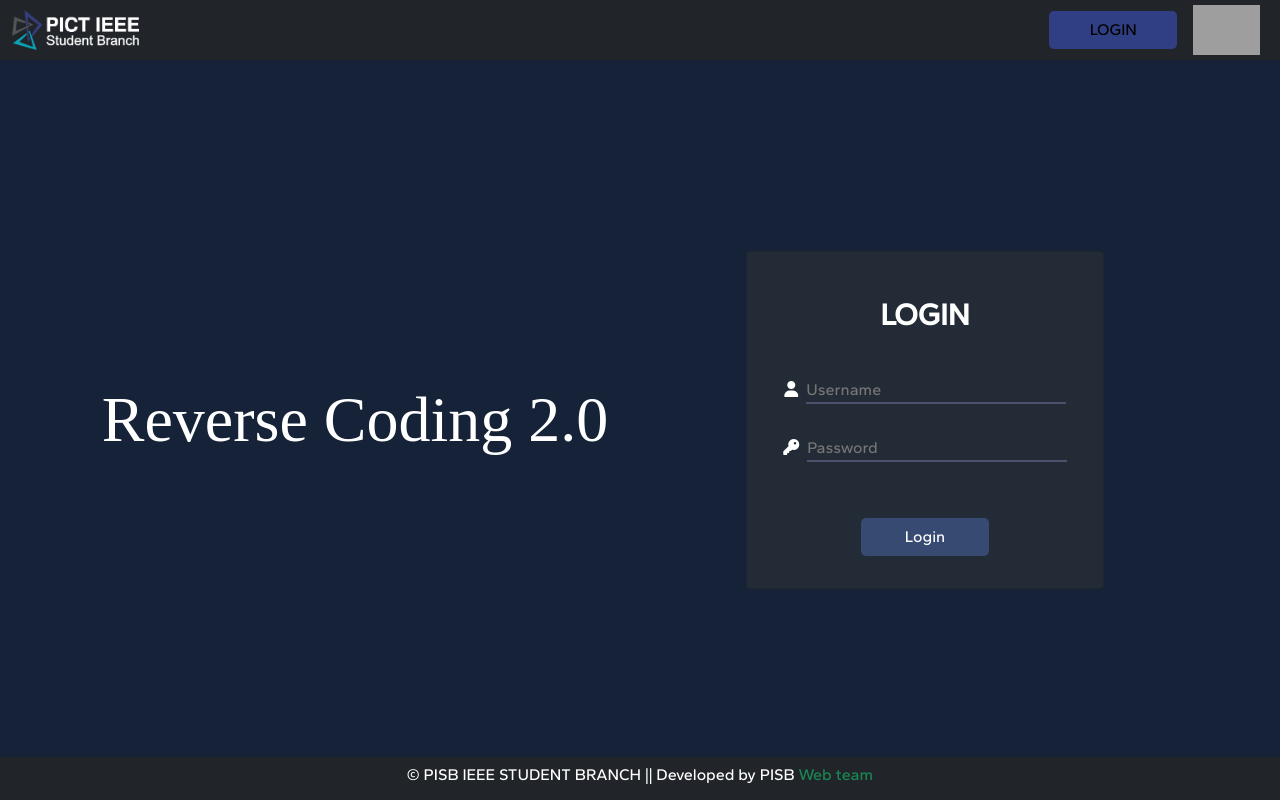
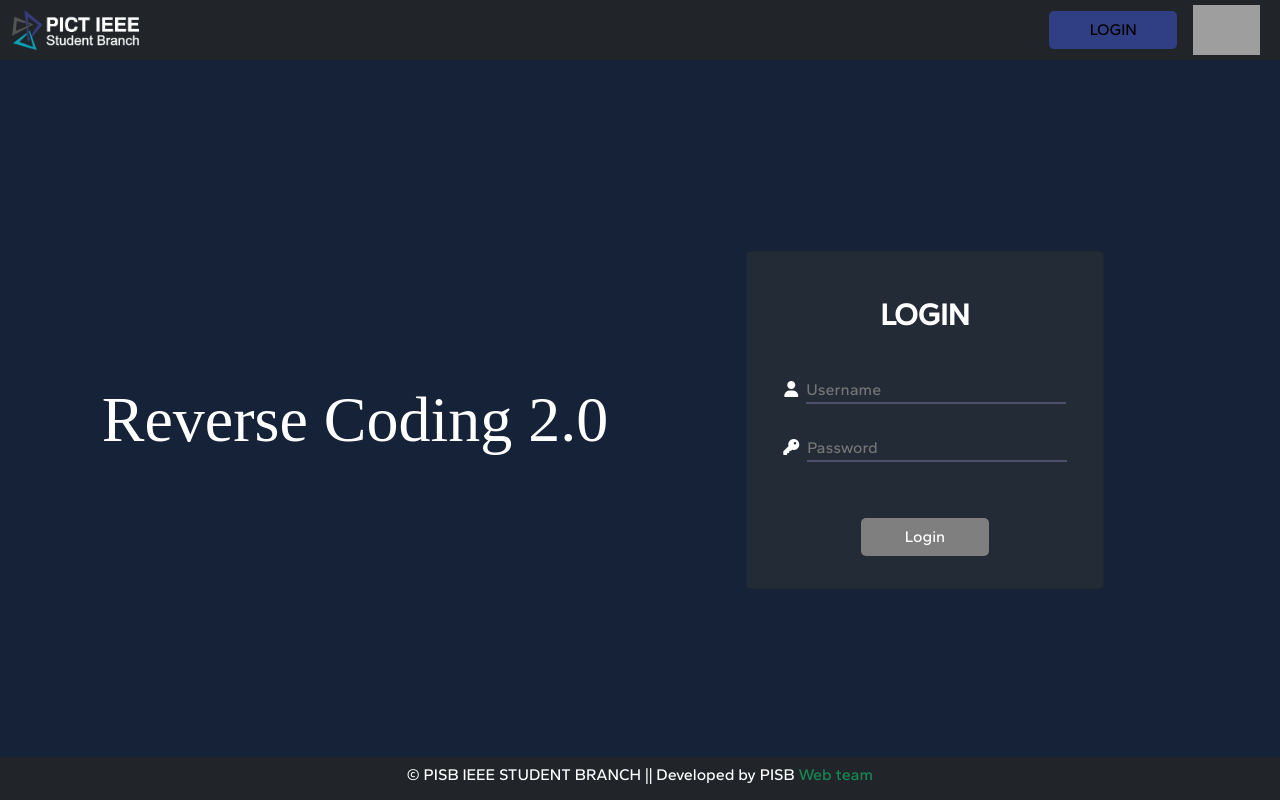
Before and after one commit to credenz/CTD-RC-FRONTEND-22, a React (Create React App) app: page / in a window 1280 px wide. Built offline with nearby package versions, Linux system fonts and the light colour scheme; grey boxes are pictures that could not be loaded; a web font is replaced by a local one.

Commit message:
login disabled & 5 wn in ldiv,submission

```diff
--- a/src/components/Submissions/Submissions.js
+++ b/src/components/Submissions/Submissions.js
@@ -100,7 +100,7 @@ const Submissions = () => {
             <div className="row my-3">
                 <Col className="mt-1 h-100">
                     <Pagination >
-                        {[...Array(6).keys()].map((x) => (
+                        {[...Array(5).keys()].map((x) => (
                             <Pagination.Item className="givePaginationTheme" key={x + 1} active={parseInt(params.id) === x+1} onClick={() => { navigate(`/submission/${x+1}`); window.location.reload(); }} >{x + 1}</Pagination.Item>
                         ))}
                     </Pagination>
--- a/src/pages/Login_page.js
+++ b/src/pages/Login_page.js
@@ -232,7 +232,7 @@ const Login_page = () => {
                                             <i className="fa-solid fa-key" />
                                         </label>
                                         <span><input name="password" onKeyPress={handleEnter} tabIndex="2" value={formValue.password} type="password" id="password" className="myInput" placeholder="Password" onChange={onChange1} /></span>
-                                        <button onClick={validate} onKeyDown={handleEnter} tabIndex="3" className="myButton text-white">Login</button>
+                                        <button disabled={"true"} onClick={validate} onKeyDown={handleEnter} tabIndex="3" className="myButton text-white">Login</button>
                                     {/* </form> */}
                                 </Card.Text>
                             </Card.Body>
--- a/src/pages/coding/ldiv/Ldiv.js
+++ b/src/pages/coding/ldiv/Ldiv.js
@@ -102,7 +102,7 @@ export default function Ldiv( props ) {
             <div className="row mb-3">
                 <Col className="mt-1 h-100">
                     <Pagination >
-                        {[...Array(6).keys()].map((x) => (
+                        {[...Array(5).keys()].map((x) => (
                             <Pagination.Item  key={x + 1} className="givePaginationTheme" active={parseInt(props.qnIdParam) === x+1} onClick={() => { if(x+1 !== parseInt(props.qnIdParam)){navigate(`/question_hub/${x+1}`); window.location.reload();} }} >{x + 1}</Pagination.Item>
                         ))}
                     </Pagination>
```
